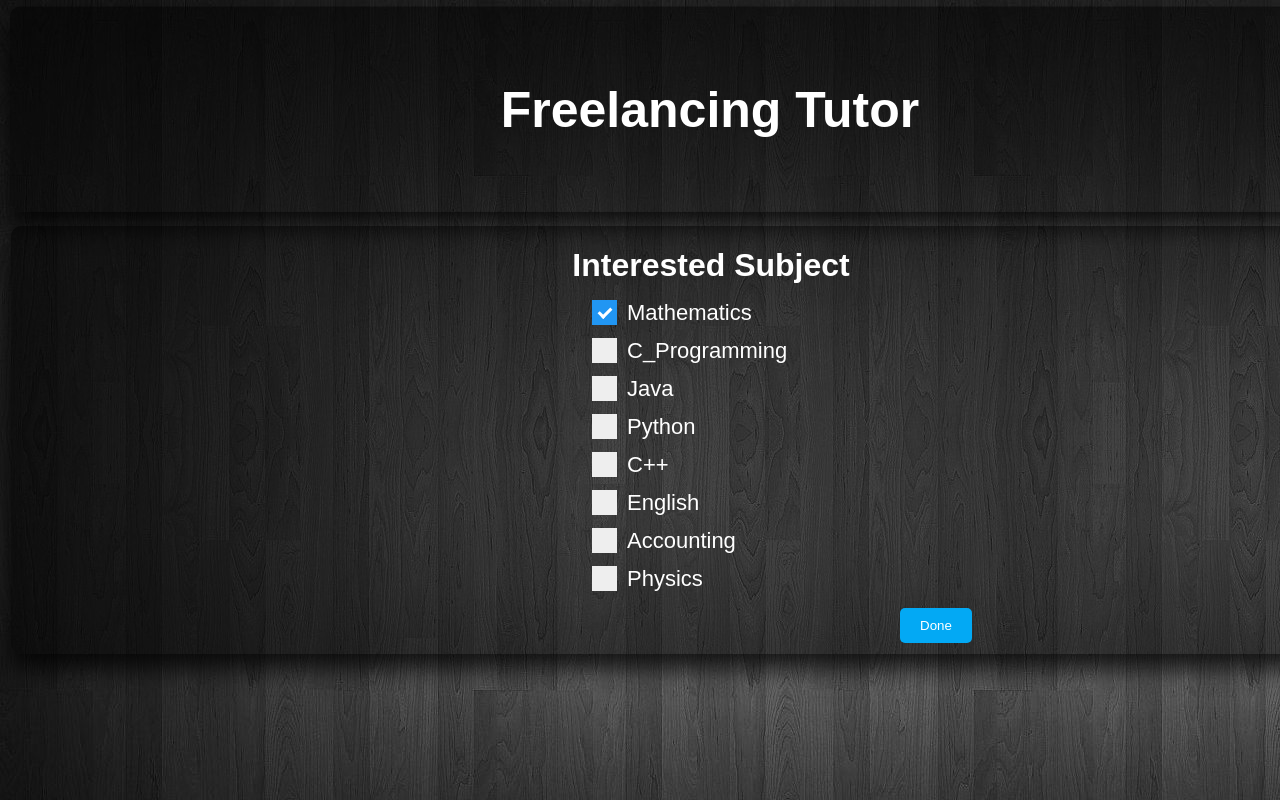
After one commit to sakimahamed/Freelancing_tutor, a PHP site: page /t_interested_sub.php in a window 1280 px wide; the page is wider, and only the part inside the window is pictured. The commit adds this page. Run offline with PHP 8.4, Linux system fonts and the light colour scheme.

Commit message:
Add files via upload

```diff
--- a/signup.css
+++ b/signup.css
@@ -1,5 +1,4 @@
 body{
-	width: 100%;
 	margin: 0;
 	padding: 0;
 	font-family: sans-serif;
--- /dev/null
+++ b/t_interested_sub.css
@@ -0,0 +1,125 @@
+body{
+	margin: 0;
+	padding: 0;
+	font-family: sans-serif;
+	background: url(sk1.jpg);
+	background-size: middle;
+}
+
+
+.freelancing
+{
+
+	position: absolute;
+    top: 109px;
+    left: 660px;
+    color: #fff;
+    font-size: 25px;
+    margin-left: 50px;
+    transform: translate(-50%,-50%);
+    width: 1400px;
+    text-align: center;
+    padding: 40px;
+    background: rgba(0,0,0,.5);
+    box-sizing: border-box;
+    box-shadow: 0 15px 25px rgba(0,0,0,.8);
+    border-radius: 10px;
+
+}
+
+.int_sub
+{
+	position: absolute;
+	text-align: center;
+	color: #fff;
+	top: 226px;
+	left: 11px;
+	width: 1400px;
+	height: 428px;
+	 background: rgba(0,0,0,.5);
+    box-sizing: border-box;
+    box-shadow: 0 15px 25px rgba(0,0,0,.8);
+    border-radius: 10px;
+}
+.container {
+    display: block;
+    position: relative;
+    top: 300px;
+    left: 592px;
+    padding-left: 35px;
+    margin-bottom: 12px;
+    cursor: pointer;
+    font-size: 22px;
+    color: #fff;
+    -webkit-user-select: none;
+    -moz-user-select: none;
+    -ms-user-select: none;
+    user-select: none;
+}
+
+/* Hide the browser's default checkbox */
+.container input {
+    position: absolute;
+    opacity: 0;
+}
+
+/* Create a custom checkbox */
+.checkmark {
+    position: absolute;
+    top: 0;
+    left: 0;
+    height: 25px;
+    width: 25px;
+    background-color: #eee;
+}
+
+/* On mouse-over, add a grey background color */
+.container:hover input ~ .checkmark {
+    background-color: #ccc;
+}
+
+/* When the checkbox is checked, add a blue background */
+.container input:checked ~ .checkmark {
+    background-color: #2196F3;
+}
+
+/* Create the checkmark/indicator (hidden when not checked) */
+.checkmark:after {
+    content: "";
+    position: absolute;
+    display: none;
+}
+
+/* Show the checkmark when checked */
+.container input:checked ~ .checkmark:after {
+    display: block;
+}
+
+/* Style the checkmark/indicator */
+.container .checkmark:after {
+    left: 9px;
+    top: 5px;
+    width: 5px;
+    height: 10px;
+    border: solid white;
+    border-width: 0 3px 3px 0;
+    -webkit-transform: rotate(45deg);
+    -ms-transform: rotate(45deg);
+    transform: rotate(45deg);
+}
+
+
+.done
+{
+	position: absolute;
+	top: 608px;
+	left: 900px;
+	background: transparent;
+    border: none;
+    outline: none;
+    color: #fff;
+    background-color: #03a9f4;
+    padding: 10px 20px;
+    cursor: pointer;
+    border-radius: 5px;
+}
--- /dev/null
+++ b/t_interested_sub.php
@@ -0,0 +1,54 @@
+<!DOCTYPE html>
+<html>
+<head>
+	<meta charset="utf-8">
+    <title>My Site</title>
+    <link rel="stylesheet" type="text/css" href="t_interested_sub.css">
+</head>
+<body>
+	<div>
+      <div class="freelancing">
+      <h1>Freelancing Tutor</h1>
+    </div>
+	<div class="int_sub">
+		<h1>Interested Subject</h1>
+	</div>
+	<div class="ckbox">
+		<form action="signup.php">
+			<label class="container">Mathematics
+  				<input type="checkbox" checked="checked">
+  				<span class="checkmark"></span>
+			</label>
+			<label class="container">C_Programming
+  				<input type="checkbox">
+  				<span class="checkmark"></span>
+			</label>
+			<label class="container">Java
+  				<input type="checkbox">
+  				<span class="checkmark"></span>
+			</label>
+			<label class="container">Python
+  				<input type="checkbox">
+  				<span class="checkmark"></span>
+			</label>
+			<label class="container">C++
+  				<input type="checkbox">
+  				<span class="checkmark"></span>
+			</label>
+			<label class="container">English
+  				<input type="checkbox">
+  				<span class="checkmark"></span>
+			</label>
+			<label class="container">Accounting
+  				<input type="checkbox">
+  				<span class="checkmark"></span>
+			</label>
+			<label class="container">Physics
+  				<input type="checkbox">
+  				<span class="checkmark"></span>
+			</label>
+			<input class="done" type="submit" name="" value="Done">
+		</form>
+	</div>
+</body>
+</html>
```
Also changed, not shown: server.php (+21 -20 lines), signup.php (+5 -2 lines).
